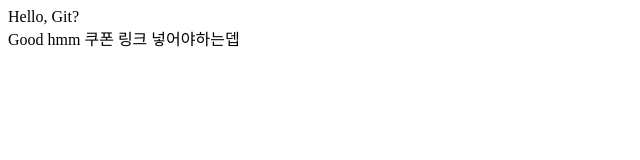
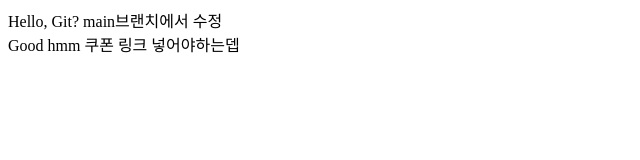
Before and after one commit to whoiseon/git-practice, a plain HTML site: page index.html in a window 1280 px wide. Shown: the whole page, without its empty margins (0-640 px from the left). Drawn offline with Linux system fonts and the light colour scheme.

Commit message:
main브랜치에서수정함

```diff
--- a/index.html
+++ b/index.html
@@ -9,7 +9,7 @@
 </head>
 <body>
   <div>
-    Hello, Git?
+    Hello, Git? main브랜치에서 수정
   </div>
   <div>
     Good hmm
```
